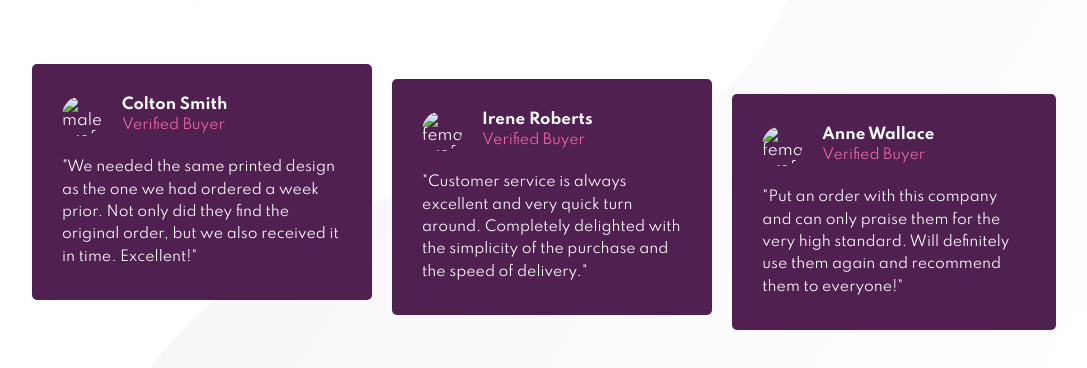
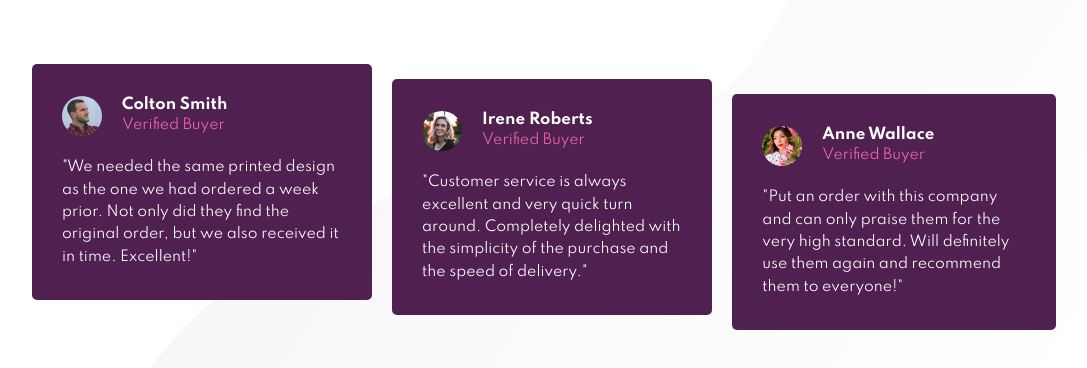
Before and after one commit to zyryle/FM-social-proof-section, a plain HTML site: page index.html in a window 1280 px wide. Shown: the part 348-716 px from the top of the page, without its empty margins (96-1183 px from the left). Drawn offline with Linux system fonts and the light colour scheme; the site is published under a folder, as on GitHub Pages, so addresses that start at the root find nothing.

Commit message:
edit image path

```diff
--- a/index.html
+++ b/index.html
@@ -62,7 +62,7 @@
         <!-- Box 1 -->
         <div class="user-boxes user-box-1">
           <div class="user">
-            <img src="/images/image-colton.jpg" alt="male profile pic" />
+            <img src="./images/image-colton.jpg" alt="male profile pic" />
             <div class="name">
               <h4>Colton Smith</h4>
               <p>Verified Buyer</p>
@@ -77,7 +77,7 @@
         <!-- Box 2 -->
         <div class="user-boxes user-box-2">
           <div class="user">
-            <img src="/images/image-irene.jpg" alt="female profile pic" />
+            <img src="./images/image-irene.jpg" alt="female profile pic" />
             <div class="name">
               <h4>Irene Roberts</h4>
               <p>Verified Buyer</p>
@@ -93,7 +93,7 @@
         <!-- Box 3 -->
         <div class="user-boxes user-box-3">
           <div class="user">
-            <img src="/images/image-anne.jpg" alt="female profile pic" />
+            <img src="./images/image-anne.jpg" alt="female profile pic" />
             <div class="name">
               <h4>Anne Wallace</h4>
               <p>Verified Buyer</p>
```
